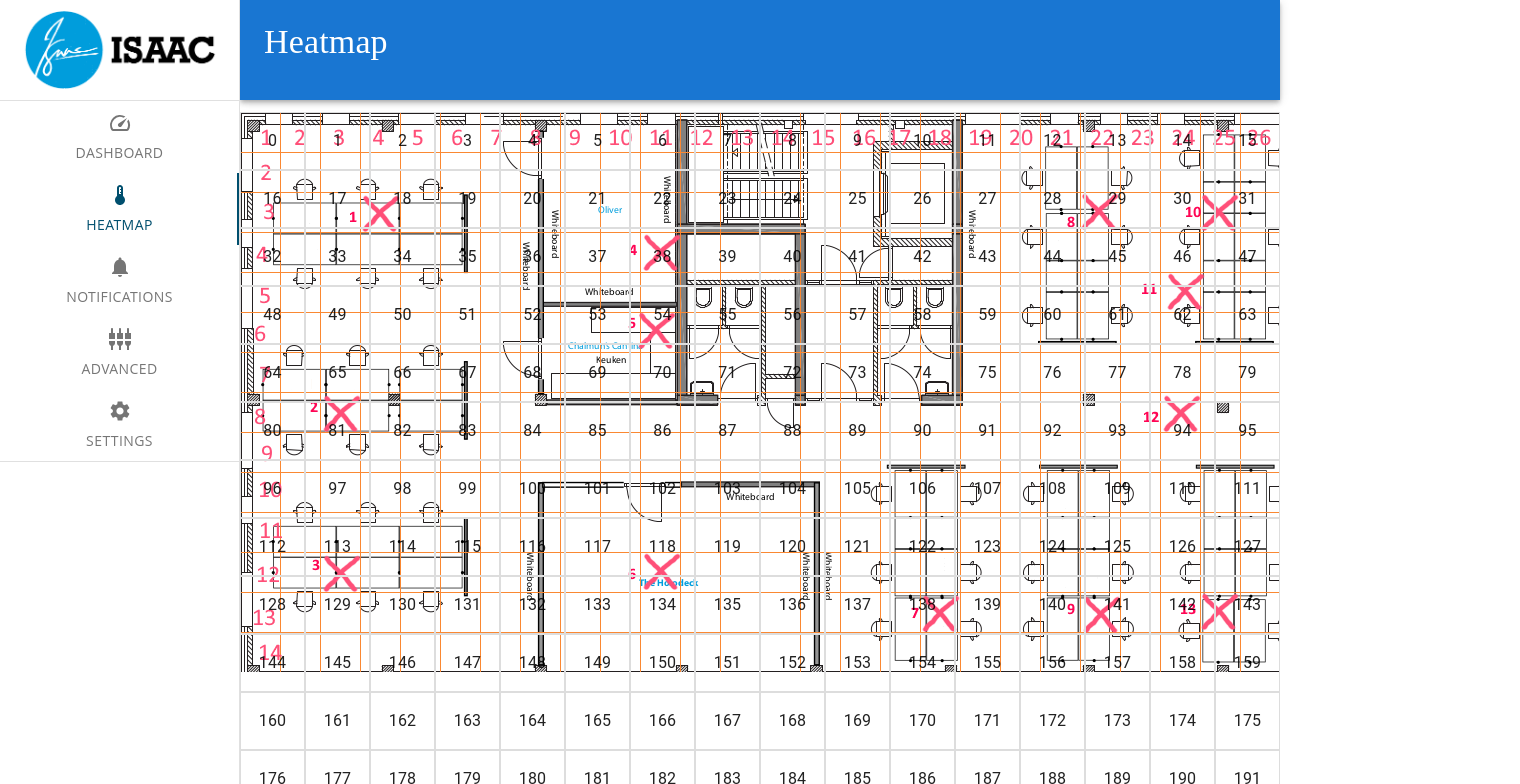
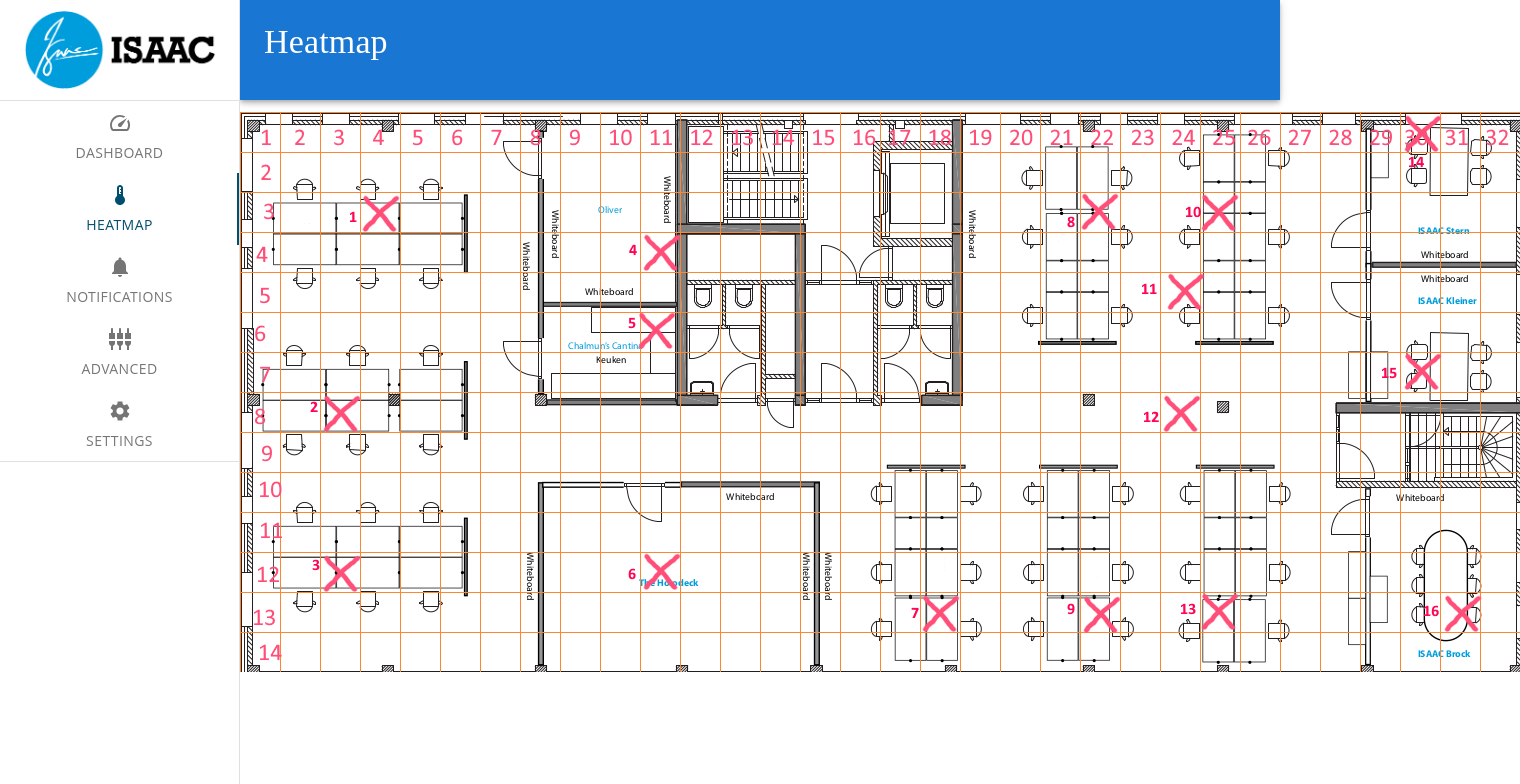
Before and after one commit to s3-db01/ISAAC-frontend, a React (Create React App) app: page /heatmap in a window 1280 px wide. Shown: the top 784 px of the page, 1520 px wide, since content can reach past the window. Built offline with nearby package versions, Linux system fonts and the light colour scheme; data requests are answered from the project's data file.

Commit message:
finished grid overlay for heatmap
-removed comments from Heatmap.js
-added fixed size to the background image for css, and also added grid template columns

```diff
--- a/src/components/Heatmap.js
+++ b/src/components/Heatmap.js
@@ -54,7 +54,7 @@ const Heatmap = ({data}) => {
 
 		// heatmapInstance.setData(dataHeatmap);
 
-		makeRows(16, 16);
+		makeRows(14, 32);
 	}, []);
 
 
@@ -75,13 +75,16 @@ const Heatmap = ({data}) => {
 
 	function makeRows(rows, cols) {
 		const container = document.getElementsByClassName('grid-container')[0];
-		console.log(container);
+
 		container.style.setProperty('--grid-rows', rows);
 		container.style.setProperty('--grid-cols', cols);
-		for (let c = 0; c < (rows * cols); c++) {
-			let cell = document.createElement('div');
-			cell.innerText = (c);
-			container.appendChild(cell).className = 'grid-item';
+
+		for (let rowIndex = 1; rowIndex <= rows; rowIndex++) {
+			for(let columnIndex = 1; columnIndex <= cols; columnIndex++) {
+				let cell = document.createElement('div');
+				cell.id = `row-${rowIndex} cell-${columnIndex}`;
+				container.appendChild(cell).className = 'grid-item';
+			}
 		}
 	}
 
@@ -100,15 +103,10 @@ const Heatmap = ({data}) => {
 				</Toolbar>
 			</AppBar>
 			<div className='heatmap-container'>
-				{/* <div style={mainContentStyle}>
-					<img src={iotCrop} className="image"/>
-				</div> */}
 				<div className='grid-container'>
-					{/* https://stackoverflow.com/questions/62262742/make-div-as-high-as-background-image/62262990#62262990
-					https://stackoverflow.com/questions/57550082/creating-a-16x16-grid-using-javascript */}
 				</div>
+
 			</div>
-			{/* <HeatmapGrid/> */}
 		</div>
 	);
 };
--- a/src/components/HeatmapGrid.js
+++ b/src/components/HeatmapGrid.js
@@ -198,7 +198,7 @@ const HeatmapGrid = ({data}) => {
 		};
 	};
 
-	if (!grid) return <div>Loading...</div>;
+	// if (!grid) return <div>Loading...</div>;
 	return (
 		<div>
 			<AppBar
--- a/src/index.css
+++ b/src/index.css
@@ -74,30 +74,26 @@ code {
 }
 .heatmap-container {
   position: relative;
-  /* padding = ratio height/width */
-  padding-bottom: 43.75%;
+  width: 1280px;
+  height: 560px;
   background-image: url("./images/iot-crop1.png");
   background-repeat: no-repeat;
   background-size: cover;
 }
 .grid-container {
   display: grid;
-  /* grid-gap: 1em; */
-  grid-template-rows: repeat(var(--grid-rows), 1fr);
-  grid-template-columns: repeat(var(--grid-cols), 1fr);
-  /* background-image: url(); */
-
-
   position: absolute;
   width: 100%;
   height: 100%;
   top: 0;
   left: 0;
+  /* repeat columns of the grid, where var(--grid-cols) represents the number
+  of columns and minmax(0, 1fr) returns the size of a cell*/
+  grid-template-columns: repeat(var(--grid-cols), minmax(0, 1fr));
 
+  /* grid-template-columns: repeat(autofit, minmax(0, 1fr)); */
 }
 
 .grid-item {
-  padding: 1em;
-  border: 1px solid #ddd;
-  text-align: center;
+  /* padding: 0%; */
 }
```
